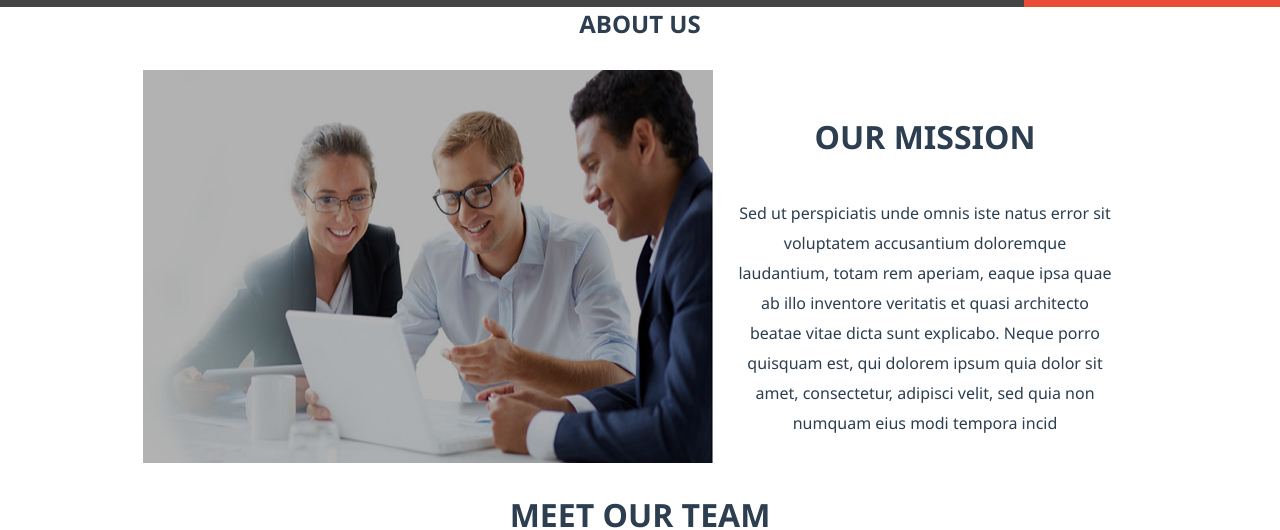
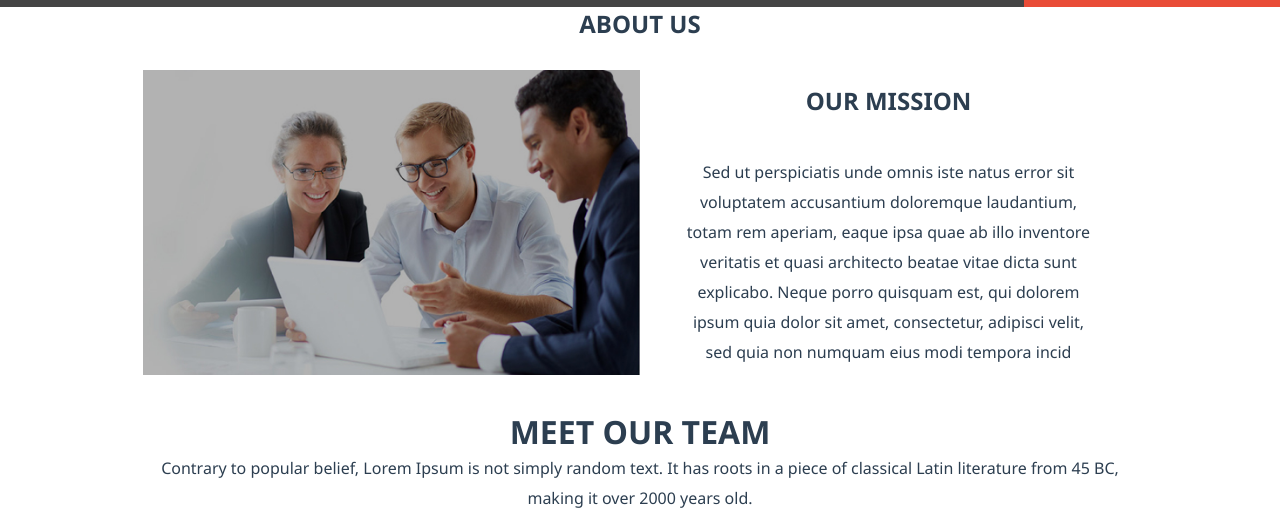
Before and after one commit to gk44739/ebook, a Vue app in the folder ebook/: page /About in a window 1280 px wide. Shown: the part 188-718 px from the top of the page. Built offline with nearby package versions, Linux system fonts and the light colour scheme.

Commit message:
changing structures and css in AboutBannerFirst

```diff
--- a/ebook/src/components/AboutBannerFirst.vue
+++ b/ebook/src/components/AboutBannerFirst.vue
@@ -1,13 +1,16 @@
 <template>
     <div class="ourmission">
+        <div class="ourMissionImg">
             <img src="../assets/funnylaptop.jpg" />
-            <div class="ourmissiontext">
-                <h1>OUR MISSION</h1>
-                <p>Sed ut perspiciatis unde omnis iste natus error sit voluptatem accusantium doloremque laudantium, totam rem aperiam, eaque ipsa quae ab illo inventore veritatis et quasi architecto beatae vitae dicta sunt explicabo.
-                   Neque porro quisquam est, qui dolorem ipsum quia dolor sit amet, consectetur, adipisci velit, sed quia non numquam eius modi tempora incid
-                </p>
-            </div>
         </div>
+
+        <div class="ourmissiontext">
+            <h2>OUR MISSION</h2>
+            <p>Sed ut perspiciatis unde omnis iste natus error sit voluptatem accusantium doloremque laudantium, totam rem aperiam, eaque ipsa quae ab illo inventore veritatis et quasi architecto beatae vitae dicta sunt explicabo.
+            Neque porro quisquam est, qui dolorem ipsum quia dolor sit amet, consectetur, adipisci velit, sed quia non numquam eius modi tempora incid
+            </p>
+        </div>
+    </div>
 </template>
 
 <script>
@@ -24,17 +27,33 @@ export default {
 .ourmission{
     display:flex;
     flex-direction: row;
+    align-items: center;
+    flex-wrap: wrap;
 }
-
+.ourmission .ourMissionImg{
+    width: 50%;
+}
+.ourmission .ourMissionImg img{
+    width: 100%;
+}
 .ourmissiontext{
-    margin: 40px 20px 20px 20px;
-    padding: 5px;
+    width: 50%;
+    padding: 10px 40px;
 }
-.ourmissiontext h1{
+.ourmissiontext h2{
     margin-bottom: 40px;
 }
 .ourmissiontext p{
     line-height: 30px;
 }
+@media only screen and (max-width: 1240px){
+    .ourmission .ourMissionImg{
+        width: 100%;
+    }
+    .ourmissiontext{
+        width:100%;
+
+    }
+}
 
 </style>
```
